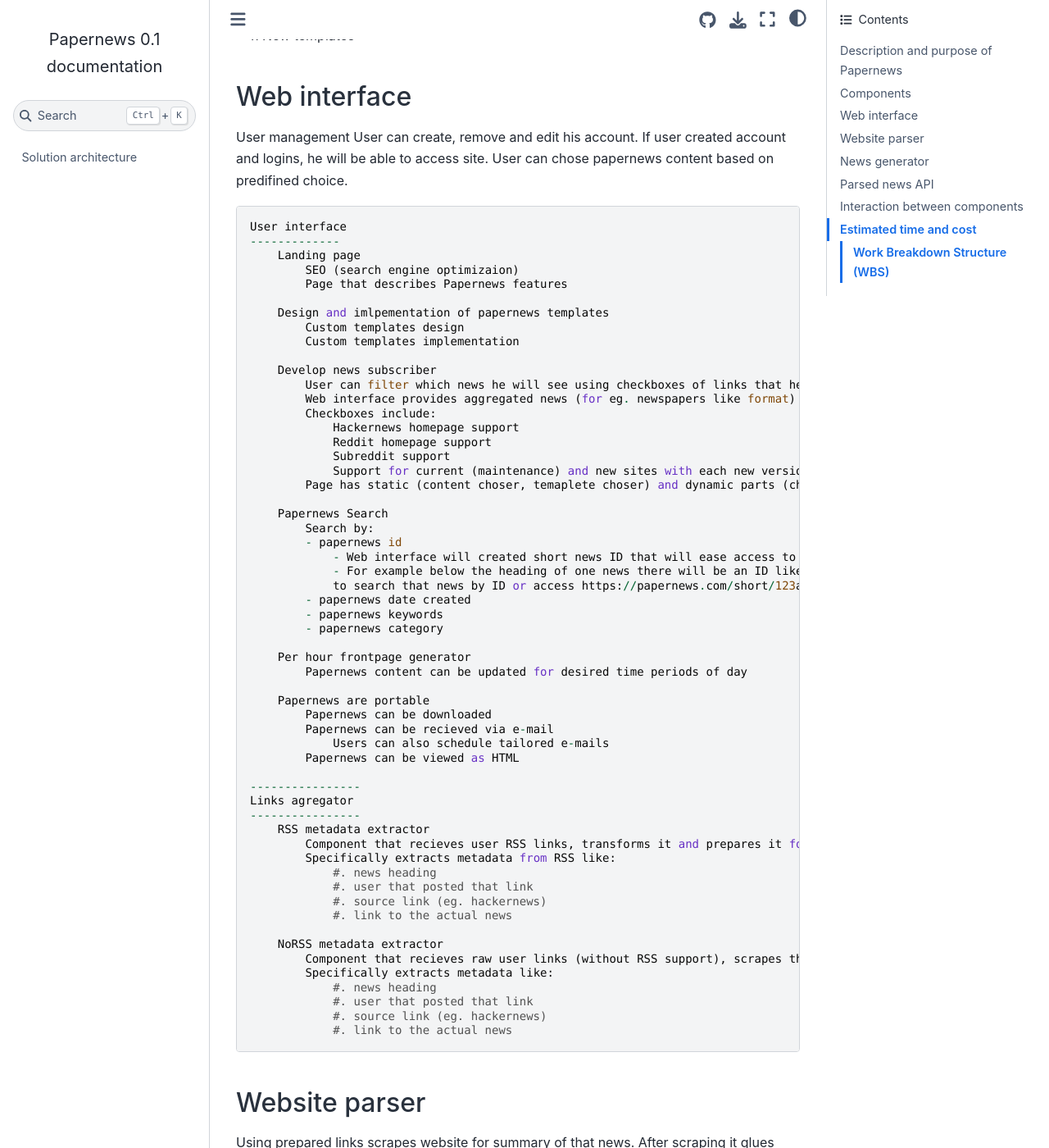
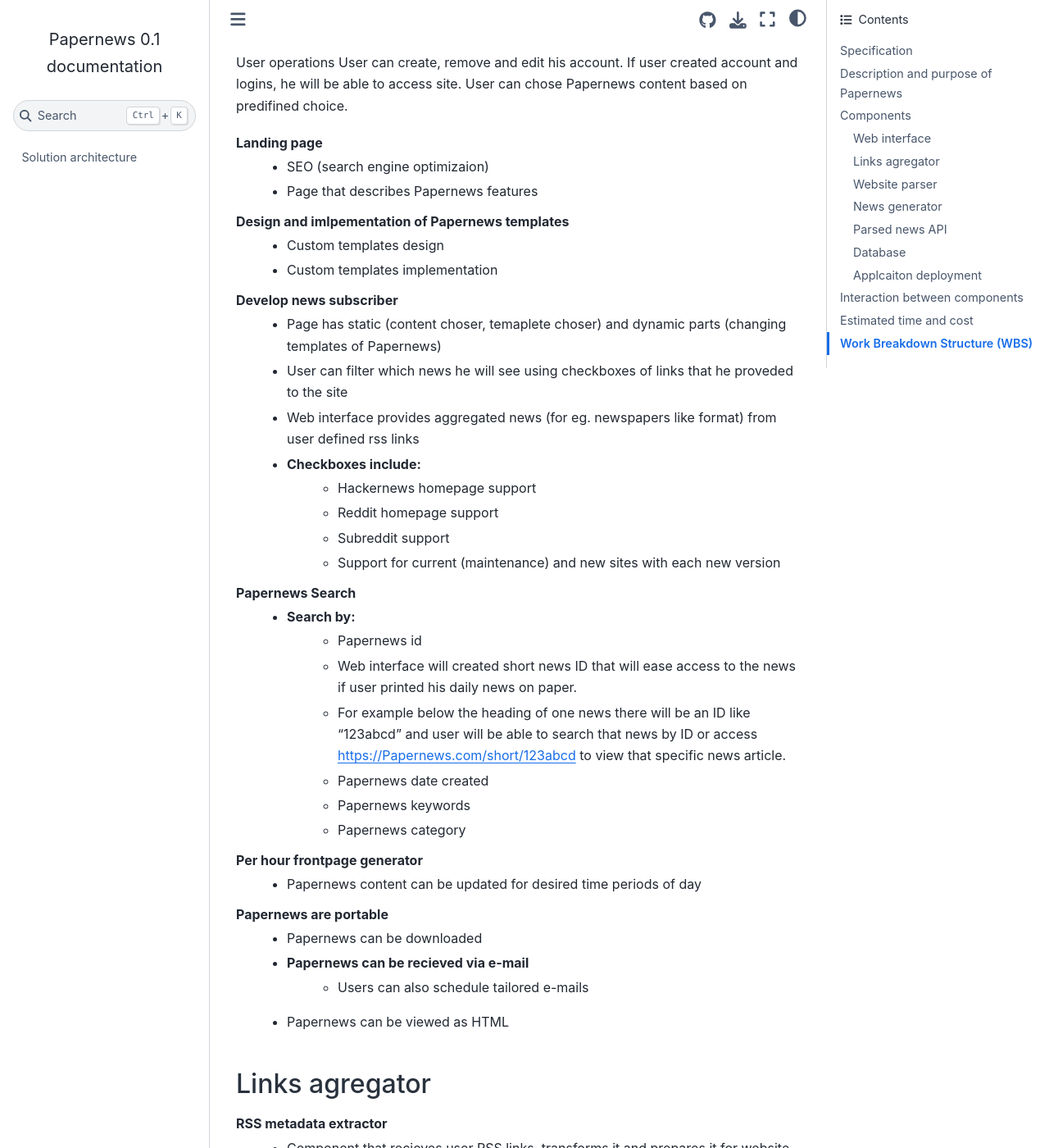
Before and after one commit to triglex/papernews, a Sphinx documentation site: the page built from docs/spec.rst, in a window 1280 px wide and 1400 px high, scrolled down 984 px. Shown: the whole window at 82% size. Built offline with Sphinx 7.4.7 and the Sphinx Book theme 1.1.4, drawn with Linux system fonts in a browser that asks for light colours; pages that are not in the unit, such as notebooks, are missing from menus; some of the changed text lies outside the part shown.

Commit message:
updated formating, updated docs

```diff
--- a/docs/spec.rst
+++ b/docs/spec.rst
@@ -1,5 +1,6 @@
 Specification
-=====================
+=============
+
 
 Table of contents
 
@@ -9,126 +10,127 @@
 #. Estimated time and cost
 
 
---------------------------------------
 Description and purpose of Papernews
---------------------------------------
+====================================
 Papernews is an application for generating short summary from given news agregators or directly from a newsletters web sites.
-The user can define which news he wants to follow and the application will generate new papernews at the end of each day.
-The user will be given the papernews as portable document format that he can recieve via e-mail or he can chose to download it.
+The user can define which news he wants to follow and the application will generate new Papernews at the end of each day.
+The user will be given the Papernews as portable document format that he can recieve via e-mail or he can chose to download it.
 
 
------------
 Components
------------
+==========
 
-Papernews has the following components
-
-Version1
+Papernews has the following components:
 
 #. Web interface
 #. Links agregator
 #. Website parser
 #. News generator
 #. Parsed news API
-
-Version2
-
 #. NLP summary and topic generator
 #. Parsers and scrapers for news without RSS
 #. User created list of news for category
-#. New templates
+#. Multiple Papernews templates
 
---------------
+
 Web interface
---------------
-User management
+-------------
+
+User operations
 User can create, remove and edit his account.
 If user created account and logins, he will be able to access site.
-User can chose papernews content based on predifined choice.
-::
-    User interface
-    -------------
-        Landing page
-            SEO (search engine optimizaion)
-            Page that describes Papernews features
+User can chose Papernews content based on predifined choice.
 
-        Design and imlpementation of papernews templates
-            Custom templates design
-            Custom templates implementation
 
-        Develop news subscriber
-            User can filter which news he will see using checkboxes of links that he proveded to the site
-            Web interface provides aggregated news (for eg. newspapers like format) from user defined rss links
-            Checkboxes include:
-                Hackernews homepage support
-                Reddit homepage support
-                Subreddit support
-                Support for current (maintenance) and new sites with each new version
-            Page has static (content choser, temaplete choser) and dynamic parts (changing templates of papernews)
+Landing page
+    * SEO (search engine optimizaion)
+    * Page that describes Papernews features
 
-        Papernews Search
-            Search by:
-            - papernews id
-                - Web interface will created short news ID that will ease access to the news if user printed his daily news on paper.
-                - For example below the heading of one news there will be an ID like "123abcd" and user will be able
-                to search that news by ID or access https://papernews.com/short/123abcd to view that specific news article.
-            - papernews date created
-            - papernews keywords
-            - papernews category
+Design and imlpementation of Papernews templates
+    * Custom templates design
+    * Custom templates implementation
 
-        Per hour frontpage generator
-            Papernews content can be updated for desired time periods of day
+Develop news subscriber
+    * Page has static (content choser, temaplete choser) and dynamic parts (changing templates of Papernews)
+    * User can filter which news he will see using checkboxes of links that he proveded to the site
+    * Web interface provides aggregated news (for eg. newspapers like format) from user defined rss links
+    * Checkboxes include:
+        * Hackernews homepage support
+        * Reddit homepage support
+        * Subreddit support
+        * Support for current (maintenance) and new sites with each new version
 
-        Papernews are portable
-            Papernews can be downloaded
-            Papernews can be recieved via e-mail
-                Users can also schedule tailored e-mails
-            Papernews can be viewed as HTML
+Papernews Search
+    * Search by:
+        * Papernews id
+        * Web interface will created short news ID that will ease access to the news if user printed his daily news on paper.
+        * For example below the heading of one news there will be an ID like "123abcd" and user will be able
+          to search that news by ID or access https://Papernews.com/short/123abcd to view that specific news article.
+        * Papernews date created
+        * Papernews keywords
+        * Papernews category
 
-    ----------------
-    Links agregator
-    ----------------
-        RSS metadata extractor
-            Component that recieves user RSS links, transforms it and prepares it for website parser.
-            Specifically extracts metadata from RSS like:
-                #. news heading
-                #. user that posted that link
-                #. source link (eg. hackernews)
-                #. link to the actual news
+Per hour frontpage generator
+    * Papernews content can be updated for desired time periods of day
 
-        NoRSS metadata extractor
-            Component that recieves raw user links (without RSS support), scrapes them and prepares it for website parser.
-            Specifically extracts metadata like:
-                #. news heading
-                #. user that posted that link
-                #. source link (eg. hackernews)
-                #. link to the actual news
+Papernews are portable
+    * Papernews can be downloaded
+    * Papernews can be recieved via e-mail
+        * Users can also schedule tailored e-mails
+    * Papernews can be viewed as HTML
 
-----------------
+
+Links agregator
+---------------
+RSS metadata extractor
+    * Component that recieves user RSS links, transforms it and prepares it for website parser.
+    * Specifically extracts metadata from RSS like:
+        #. news heading
+        #. user that posted that link
+        #. source link (eg. hackernews)
+        #. link to the actual news
+
+NoRSS metadata extractor
+    * Component that recieves raw user links (without RSS support), scrapes them and prepares it for website parser.
+    * Specifically extracts metadata like:
+        #. news heading
+        #. user that posted that link
+        #. source link (eg. hackernews)
+        #. link to the actual news
+
+
 Website parser
-----------------
+--------------
 Using prepared links scrapes website for summary of that news.
 After scraping it glues metadata from agregator and prepares newly created blob of data for news generator
 
-----------------
+
 News generator
-----------------
+--------------
 Uses data from webside parser, and generates portable document format that can be downloaded or sent via e-mail to your address.
 
-----------------
+
 Parsed news API
-----------------
+---------------
 API thats provides access to the news data.
 
--------------------------------
+
+Database
+--------
+Database that stores information about users and Papernews
+
+Applcaiton deployment
+---------------------
+Deployment of the Papernews applcaiton
+
 Interaction between components
--------------------------------
+==============================
 .. image:: img/diag.png
   :alt: Interaction between components
 
-------------------------
+
 Estimated time and cost
-------------------------
+=======================
 .. image:: img/timeestimate.png
   :alt: Estimated time of imlpementation
 
@@ -142,38 +144,37 @@
 
 
 Work Breakdown Structure (WBS)
---------------
-1. Web interface
-    1. Develop project schedule
-    2. Handle user management
-    3. Develop papernews list
+==============================
+1. Develop project schedule
+2. Web interface
+    1. Handle user operations
+    2. Develop Papernews list
         1. Application landing page
-        2. Develop papernews templates
+        2. Develop Papernews templates
         3. Develop default news subscriber (HackerNews(homepage), Reddit (homepage))
         4. Develop custom news subscriber
         5. Develop search (by id, date created, keywords, category)
-        6. Develop papernews custom time of day generator
-        7. Develop automatization of e-mailing papernews
+        6. Develop Papernews custom time of day generator
+        7. Develop automatization of e-mailing Papernews
 
-2. Links agregators
+3. Links agregators
+    1. Develop metadata extractor from RSS
+    2. Develop metadata extractor for websites without RSS support
+
+4. Website parser
+    1. Develop global scraper for key metadata (key = crucial parameters from which the Papernews content will be generated, parameters are: html.body, html.title, html.p)
+    2. Develop parser that generates summary from scraped data (scraped in step 2.)
+    3. Develop NLP (Natural Language Processor) that generates summary from scraped data (scraped in step 2.)
+
+5. News generator
+    1. Develop HTML and PDF formats of Papernews
+
+6. PapernNewsAPI
+    1. Develop API interface for Papernews
+
+7. Database
+    1. Develop database
+
+8. Deployment
     1. Develop project schedule
-    2. Develop metadata extractor from RSS
-    3. Develop metadata extractor for websites without RSS support
-
-3. Website parser
-   1. Develop project schedule
-   2. Develop global scraper for key metadata (key = crucial parameters from which the papernews content will be generated, parameters are: html.body, html.title, html.p)
-   3. Develop parser that generate summary from the scraped data (scraped in step 2.)
-   4. Develop NLP (Natural Language Processor) that generates summary from the scraped data (scraped in step 2.)
-
-4. News generator
-   1. Develop project schedule
-   2. Develop HTML and PDF formats of papernews
-
-5. Parsed news API
-   1. Develop project schedule
-   2. Develop API interface for papernews
-
-6. Database
-   1. Develop project schedule
-   2. Develop database diagram
+    2. Application deployment
```
